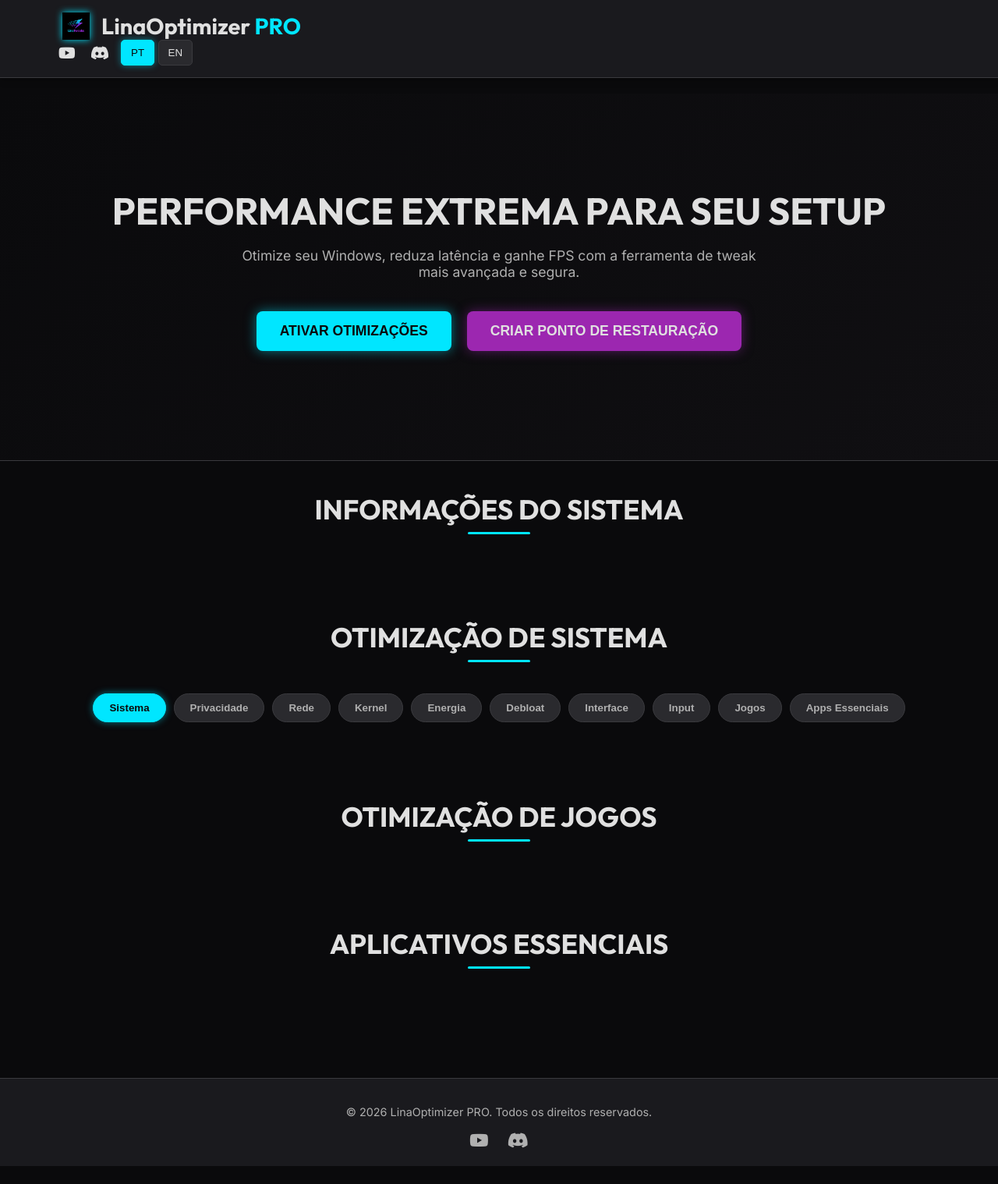
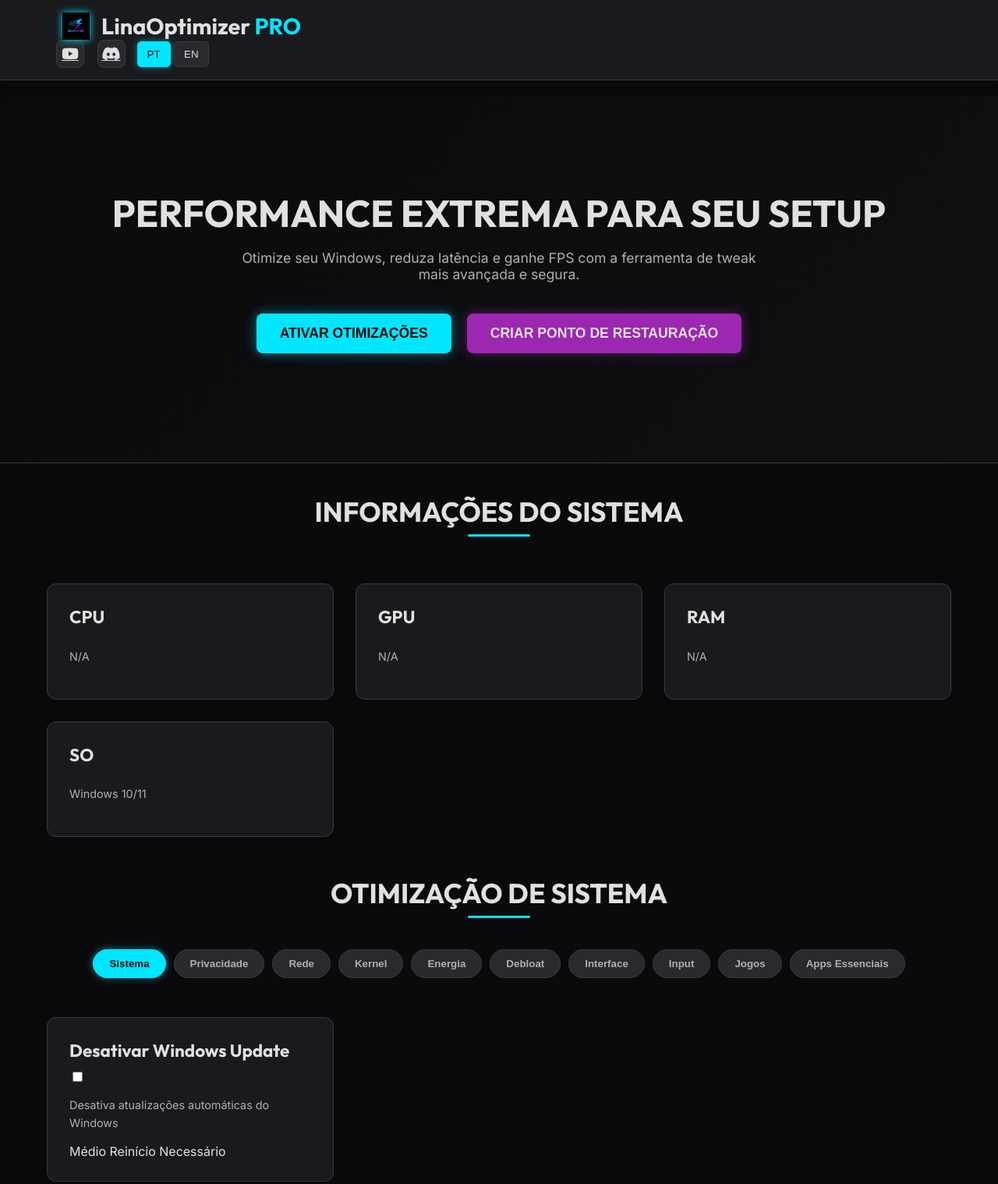
Before and after one commit to LoxReturned/LnTwk, a plain HTML site: page LinaOptimizer/web/index.html in a window 1280 px wide. Shown: the top 1518 px of the page at 78% size. Before the commit the page ends 1495 px from the top, so only its background shows below. Drawn offline with Linux system fonts and the light colour scheme; no server answers.

Commit message:
Fix UI rendering and header icons

```diff
--- a/LinaOptimizer/web/app.js
+++ b/LinaOptimizer/web/app.js
@@ -4,14 +4,16 @@
     console.log('[LinaOptimizer] Iniciando aplicação...');
 
     const langToggle = document.getElementById('lang-toggle');
+    const langPtBtn = document.getElementById('lang-pt');
+    const langEnBtn = document.getElementById('lang-en');
     const categoryPicker = document.getElementById('category-picker');
-    const tweakListContainer = document.getElementById('tweak-list-container');
+    const tweakListContainer = document.getElementById('tweak-list-container') || document.getElementById('tweak-grid');
     const searchInput = document.getElementById('search-input');
-    const systemInfoContainer = document.getElementById('system-info-container');
+    const systemInfoContainer = document.getElementById('system-info-container') || document.querySelector('.system-info-grid');
     const optimizationScoreDisplay = document.getElementById('optimization-score');
-    const restorePointBtn = document.getElementById('create-restore-point-btn');
-    const gameListContainer = document.getElementById('game-list-container');
-    const appListContainer = document.getElementById('app-list-container');
+    const restorePointBtn = document.getElementById('create-restore-point-btn') || document.getElementById('create-restore-point');
+    const gameListContainer = document.getElementById('game-list-container') || document.getElementById('games-grid');
+    const appListContainer = document.getElementById('app-list-container') || document.getElementById('apps-grid');
     const toastContainer = document.getElementById('toast-container');
     const mainContent = document.getElementById('main-content');
 
@@ -238,11 +240,22 @@
     function updateSystemInfo() {
         if (systemInfoContainer) {
             systemInfoContainer.innerHTML = `
-                <h2>INFORMAÇÕES DO SISTEMA</h2>
-                <p><strong>CPU:</strong> ${systemInfo.cpu || 'N/A'}</p>
-                <p><strong>GPU:</strong> ${systemInfo.gpu || 'N/A'}</p>
-                <p><strong>RAM:</strong> ${systemInfo.ram || 'N/A'}</p>
-                <p><strong>SO:</strong> ${systemInfo.os || 'Windows 10/11'}</p>
+                <div class="tweak-card glassmorphism">
+                    <h3>CPU</h3>
+                    <p>${systemInfo.cpu || 'N/A'}</p>
+                </div>
+                <div class="tweak-card glassmorphism">
+                    <h3>GPU</h3>
+                    <p>${systemInfo.gpu || 'N/A'}</p>
+                </div>
+                <div class="tweak-card glassmorphism">
+                    <h3>RAM</h3>
+                    <p>${systemInfo.ram || 'N/A'}</p>
+                </div>
+                <div class="tweak-card glassmorphism">
+                    <h3>SO</h3>
+                    <p>${systemInfo.os || 'Windows 10/11'}</p>
+                </div>
             `;
         }
     }
@@ -268,6 +281,18 @@
         });
     }
 
+    if (langPtBtn && langEnBtn) {
+        const setActiveLang = (lang) => {
+            currentLang = lang;
+            langPtBtn.classList.toggle('active', lang === 'pt');
+            langEnBtn.classList.toggle('active', lang === 'en');
+            console.log('[Lang] Idioma alterado para:', currentLang);
+        };
+
+        langPtBtn.addEventListener('click', () => setActiveLang('pt'));
+        langEnBtn.addEventListener('click', () => setActiveLang('en'));
+    }
+
     if (restorePointBtn) {
         restorePointBtn.addEventListener('click', () => {
             console.log('[Action] Criando ponto de restauração...');
--- a/LinaOptimizer/web/index.html
+++ b/LinaOptimizer/web/index.html
@@ -103,12 +103,22 @@
         .social-icons a {
             color: var(--text-light);
             font-size: 1.2em;
-            margin-left: 15px;
-            transition: color 0.3s ease;
+            margin-left: 12px;
+            display: inline-flex;
+            align-items: center;
+            justify-content: center;
+            width: 34px;
+            height: 34px;
+            border-radius: 8px;
+            background-color: var(--bg-light);
+            border: 1px solid var(--border-color);
+            transition: color 0.3s ease, border-color 0.3s ease, box-shadow 0.3s ease;
         }
 
         .social-icons a:hover {
             color: var(--accent-blue);
+            border-color: var(--accent-blue);
+            box-shadow: 0 0 8px var(--glow-color);
         }
 
         main {
@@ -258,6 +268,14 @@
             gap: 28px;
             padding: 20px 0;
             animation: fadeIn 1s ease-out 0.4s backwards;
+        }
+
+        .content-section {
+            display: none;
+        }
+
+        .content-section.active {
+            display: block;
         }
 
         .tweak-card {
@@ -642,8 +660,8 @@
             </div>
             <div class="header-right">
                 <div class="social-icons">
-                    <a href="https://www.youtube.com/@LinaSolutions" target="_blank"><i class="fab fa-youtube"></i></a>
-                    <a href="https://discord.gg/CFw33ukueK" target="_blank"><i class="fab fa-discord"></i></a>
+                    <a href="https://www.youtube.com/@LinaSolutions" target="_blank" aria-label="YouTube"><i class="fab fa-youtube"></i></a>
+                    <a href="https://discord.gg/CFw33ukueK" target="_blank" aria-label="Discord"><i class="fab fa-discord"></i></a>
                 </div>
                 <div class="lang-switcher">
                     <button id="lang-pt" class="active">PT</button>
@@ -660,38 +678,38 @@
                 <p data-lang-key="hero_description">Otimize seu Windows, reduza latência e ganhe FPS com a ferramenta de tweak mais avançada e segura.</p>
                 <div class="hero-buttons">
                     <button class="btn-primary" id="activate-optimizations" data-lang-key="activate_optimizations">ATIVAR OTIMIZAÇÕES</button>
-                    <button class="btn-secondary" id="create-restore-point" data-lang-key="create_restore_point">CRIAR PONTO DE RESTAURAÇÃO</button>
+                    <button class="btn-secondary" id="create-restore-point-btn" data-lang-key="create_restore_point">CRIAR PONTO DE RESTAURAÇÃO</button>
                 </div>
             </div>
         </section>
 
         <section class="system-info-section container">
             <h2 class="section-title" data-lang-key="system_info_title">INFORMAÇÕES DO SISTEMA</h2>
-            <div class="system-info-grid tweak-grid">
+            <div class="system-info-grid tweak-grid" id="system-info-container">
                 <!-- System Info Cards will be rendered here by app.js -->
             </div>
         </section>
 
-        <section class="tweaks-section container">
+        <section class="tweaks-section container content-section" id="tweaks-section">
             <h2 class="section-title" data-lang-key="tweaks_title">OTIMIZAÇÃO DE SISTEMA</h2>
             <div class="category-picker" id="category-picker">
                 <!-- Category buttons will be rendered here by app.js -->
             </div>
-            <div class="tweak-grid" id="tweak-grid">
+            <div class="tweak-grid" id="tweak-list-container">
                 <!-- Tweak cards will be rendered here by app.js -->
             </div>
         </section>
 
-        <section class="games-section container">
+        <section class="games-section container content-section" id="games-section">
             <h2 class="section-title" data-lang-key="games_title">OTIMIZAÇÃO DE JOGOS</h2>
-            <div class="tweak-grid" id="games-grid">
+            <div class="tweak-grid" id="game-list-container">
                 <!-- Game cards will be rendered here by app.js -->
             </div>
         </section>
 
-        <section class="apps-section container">
+        <section class="apps-section container content-section" id="apps-section">
             <h2 class="section-title" data-lang-key="apps_title">APLICATIVOS ESSENCIAIS</h2>
-            <div class="tweak-grid" id="apps-grid">
+            <div class="tweak-grid" id="app-list-container">
                 <!-- App cards will be rendered here by app.js -->
             </div>
         </section>
@@ -701,8 +719,8 @@
         <div class="container">
             <p>&copy; 2026 LinaOptimizer PRO. Todos os direitos reservados.</p>
             <div class="footer-social">
-                <a href="https://www.youtube.com/@LinaSolutions" target="_blank"><i class="fab fa-youtube"></i></a>
-                <a href="https://discord.gg/CFw33ukueK" target="_blank"><i class="fab fa-discord"></i></a>
+                <a href="https://www.youtube.com/@LinaSolutions" target="_blank" aria-label="YouTube"><i class="fab fa-youtube"></i></a>
+                <a href="https://discord.gg/CFw33ukueK" target="_blank" aria-label="Discord"><i class="fab fa-discord"></i></a>
             </div>
         </div>
     </footer>
```
